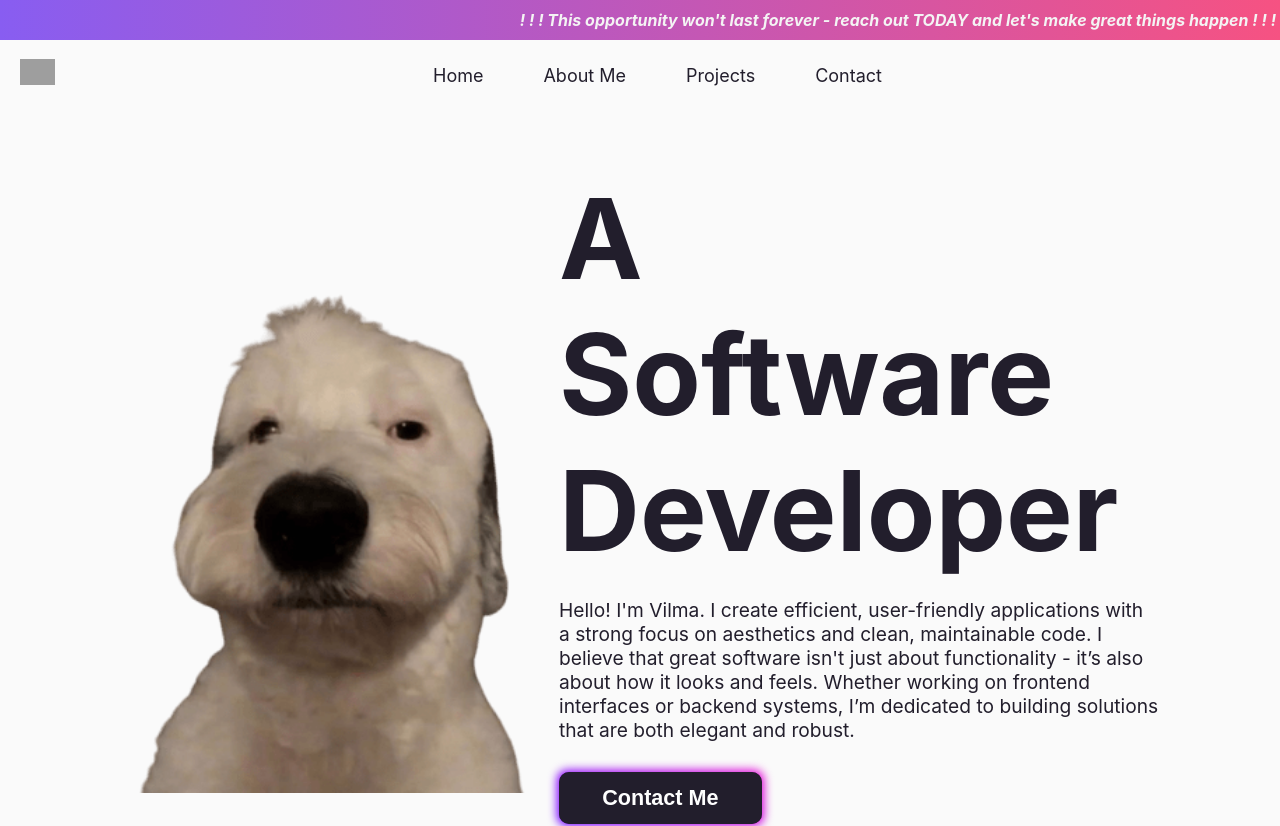
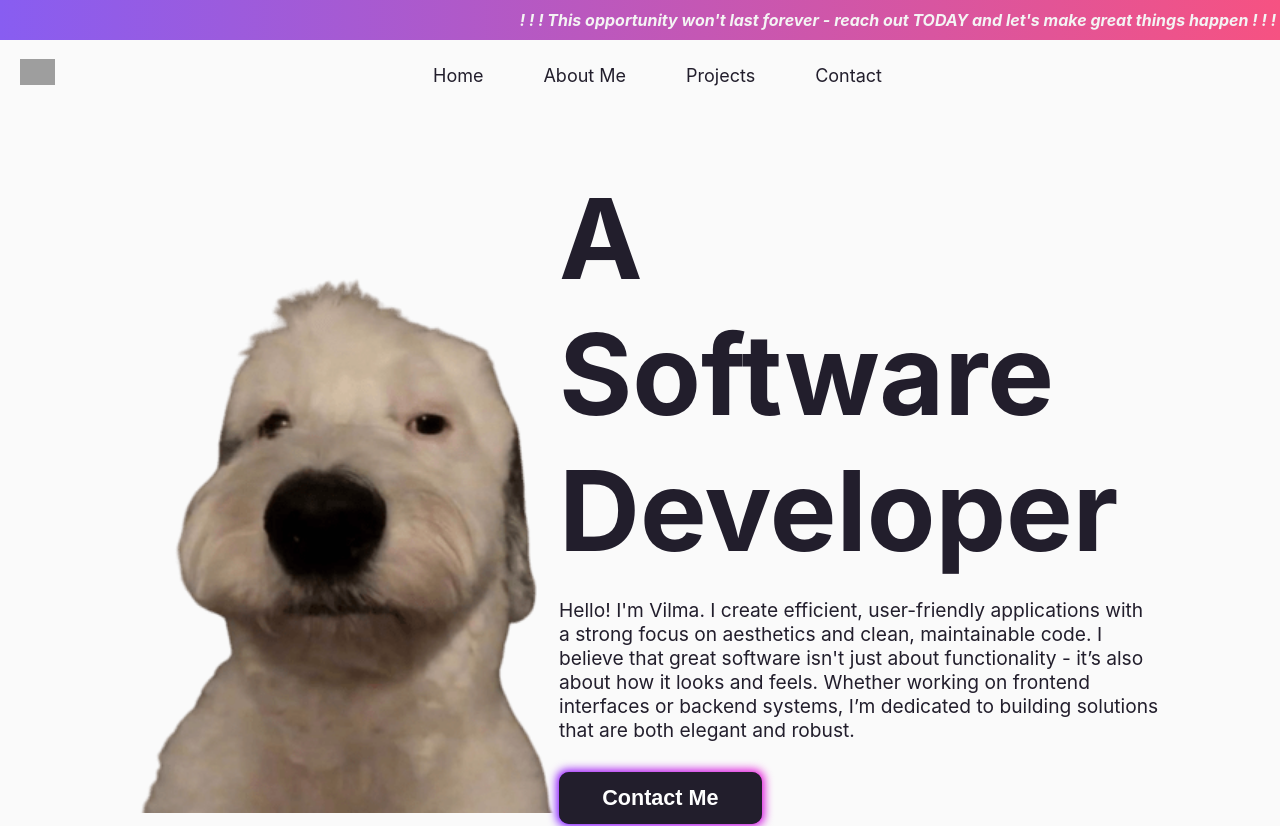
Before and after one commit to makinenvilma/portfolio-website-react, a React (Create React App) app in the folder frontend/: page / in a window 1280 px wide. Shown: the top 826 px of the page. Built offline with nearby package versions, Linux system fonts and the light colour scheme; grey boxes are pictures that could not be loaded.

Commit message:
Fix: image size

```diff
--- a/frontend/src/pages/index.css
+++ b/frontend/src/pages/index.css
@@ -1,6 +1,6 @@
 /* Info box styles */
 .info-flex-container img {
-  width: 140%;
+  width: 150%;
 }
 
 .info-flex-container {
```
